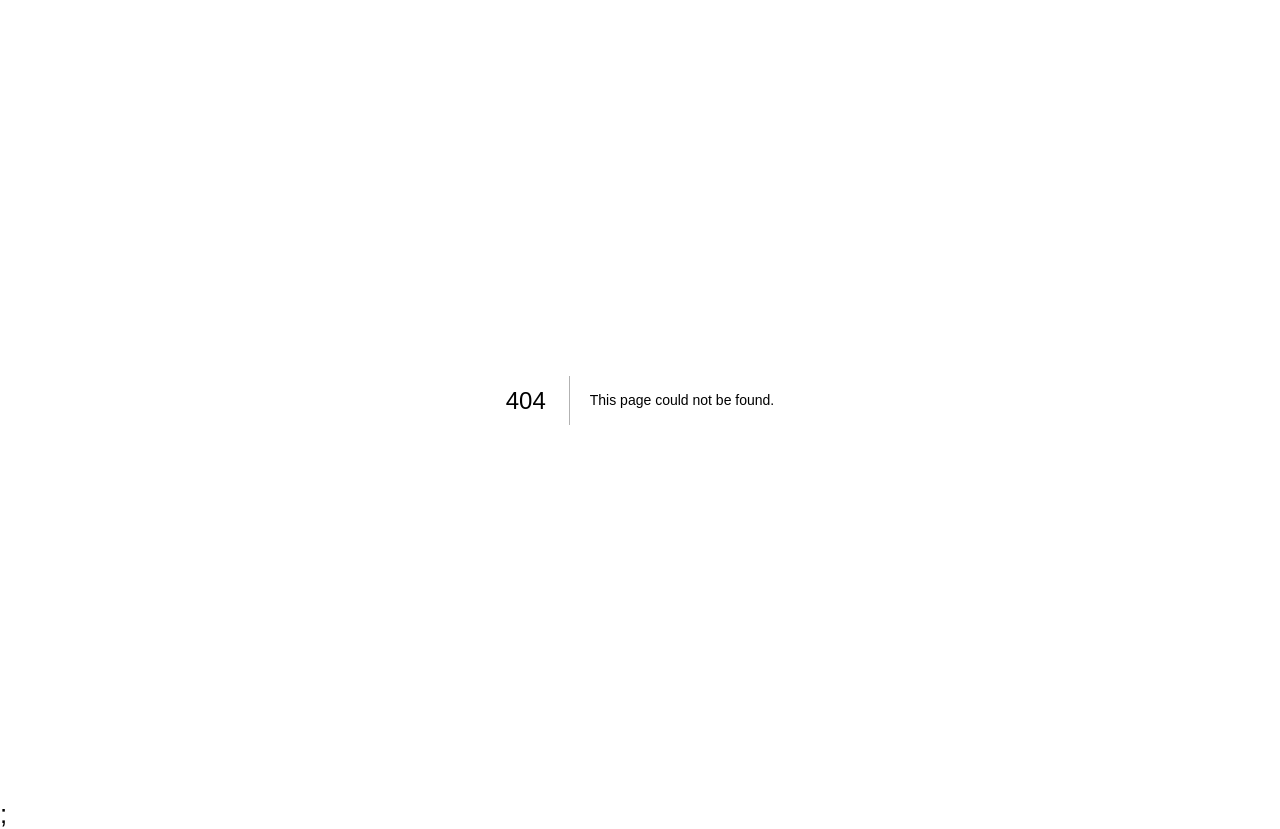
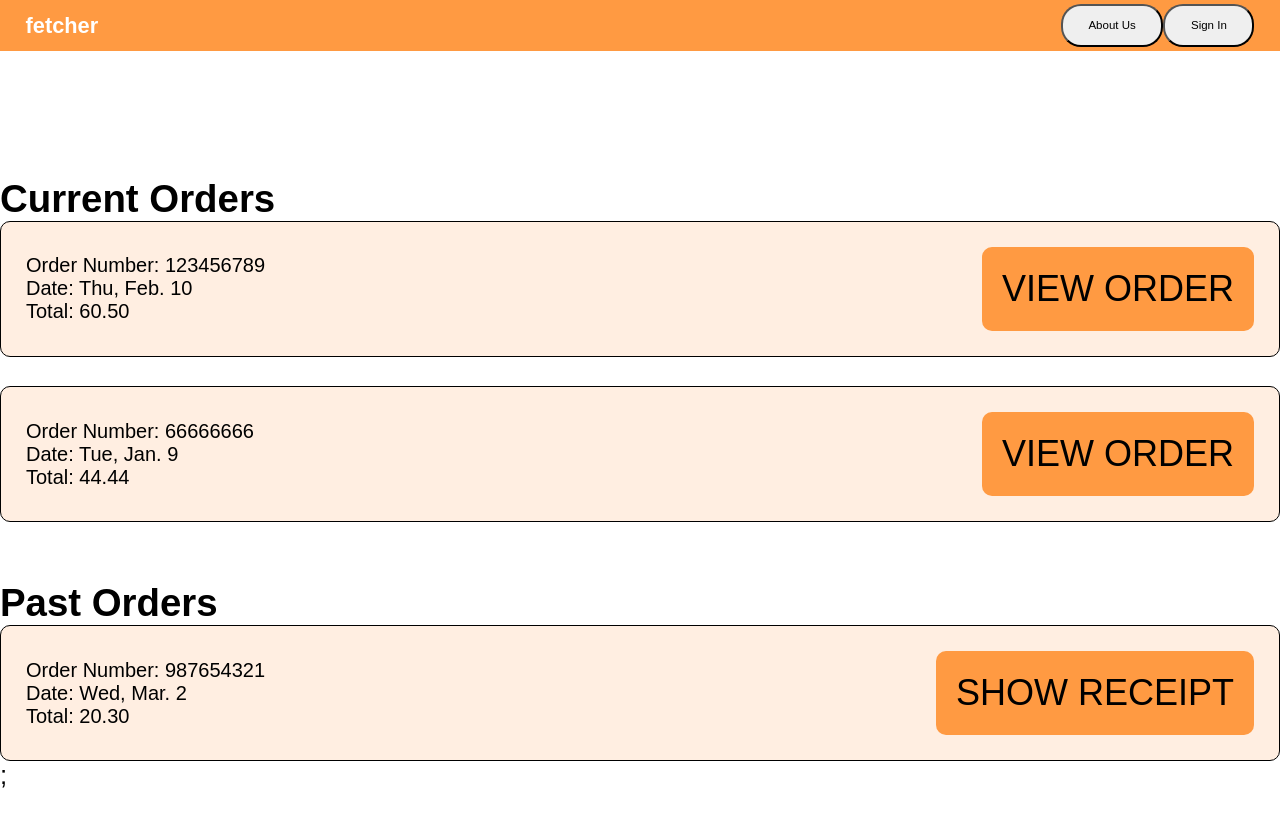
Before and after one commit to Hamza975A/Fetcher, a Next.js app in the folder frontend/: page /orders-list in a window 1280 px wide. Before the commit this address had no page. After the commit the page ends 800 px from the top, so only its background shows below. Built offline with nearby package versions, Linux system fonts and the light colour scheme.

Commit message:
Added orders list page

```diff
--- /dev/null
+++ b/frontend/components/OrdersList.js
@@ -0,0 +1,64 @@
+import styled from "styled-components";
+import React from "react";
+
+
+export const OrderCardWrapper = styled.div`
+    padding-left: 25px;
+    background-color: #FFEEE1;
+    display: flex;
+    justify-content: space-between;
+    border-style: solid;
+    border-width: 1px;
+    border-radius: 10px;
+`
+
+export const OrderCardLeftItems = styled.div`
+    flex-direction: column;
+    align-self:center;
+    //padding: 25px;
+    font-size: 20px;
+    //background-color: #75E1B9;
+`
+
+export const OrderCardRightItems = styled.div`
+    display: flex;
+    align-self:center;
+    padding: 25px;
+    //background-color: #2939B9;
+`
+
+export const OrderCardViewOrderButton = styled.button`
+    background-color: #FF9A42;
+    font-size: 36px;
+    line-height: 84px;
+    border: none;
+    padding: 0px 20px;
+    border-width: 0.5px;
+    border-radius: 10px;
+    &:hover {
+        background-color: #ffbe85;
+
+    }
+
+`
+
+export const OrderListPageWrapper = styled.div`
+`
+export const OrderCard = (props) => {
+    return(
+        <OrderListPageWrapper>
+            <OrderCardWrapper>
+                <OrderCardLeftItems>
+                    <p>Order Number: {props.ordernum}</p>
+                    <p>Date: {props.date}</p>
+                    <p>Total: {props.price}</p>
+                </OrderCardLeftItems>
+                <OrderCardRightItems>
+                    <OrderCardViewOrderButton>
+                        {props.buttontext}
+                    </OrderCardViewOrderButton>
+                </OrderCardRightItems>
+            </OrderCardWrapper>
+        </OrderListPageWrapper>
+    )
+}
--- /dev/null
+++ b/frontend/pages/orders-list/index.js
@@ -0,0 +1,51 @@
+import React from "react";
+
+import { Layout } from "../../components/Layout";
+import { OrderCard } from "../../components/OrdersList";
+
+/**
+ * Home page for the website.
+ * @return {JSX.Element}
+ */
+export default function Home() {
+  return (
+    <Layout>
+      <br></br>
+      <br></br>
+      <br></br>
+      <br></br>
+      <br></br>
+      <br></br>
+
+      <h2>Current Orders</h2>
+
+      <OrderCard
+        ordernum="123456789"
+        date="Thu, Feb. 10"
+        price="60.50"
+        buttontext="VIEW ORDER"
+      />
+
+      <br></br>
+
+      <OrderCard
+        ordernum="66666666"
+        date="Tue, Jan. 9"
+        price="44.44"
+        buttontext="VIEW ORDER"
+      />
+
+      <br></br>
+      <br></br>
+
+      <h2>Past Orders</h2>
+
+      <OrderCard
+        ordernum="987654321"
+        date="Wed, Mar. 2"
+        price="20.30"
+        buttontext="SHOW RECEIPT"
+      />
+    </Layout>
+  );
+}
```
